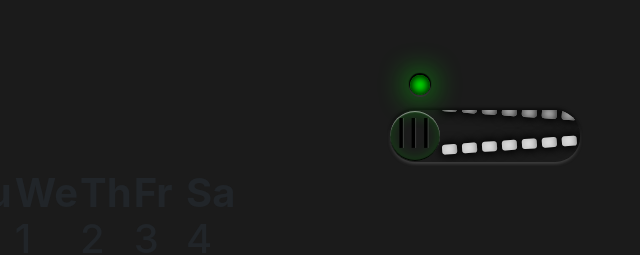
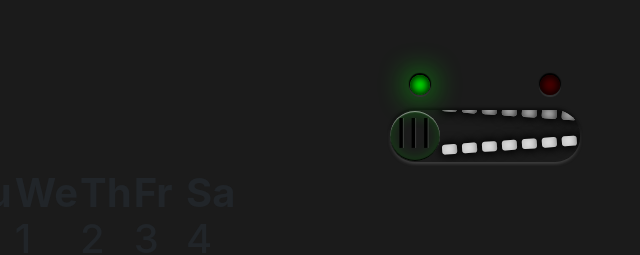
Before and after one commit to stewilondanga/leftright-switcher, a plain HTML site: page index.html in a window 1280 px wide. Shown: the top 255 px of the page, 155-795 px from the left. Drawn offline with nearby package versions, Linux system fonts and the light colour scheme.

Commit message:
add css/styles.css

```diff
--- a/css/styles.css
+++ b/css/styles.css
@@ -125,13 +125,13 @@ label .button:after {
   box-shadow: inset 0 0 10px 2px #000, 0 -1px 1px 1px #000, 0 1px 1px 1px #333, 0 0 30px 0 #0F0;
 }
 
-/*.off {
+.off {
   right: 20px;
   background: #500;
   box-shadow: inset 0 0 10px 2px #000, 0 -1px 1px 1px #000, 0 1px 1px 1px #333;
 }
 
-.on:before, .off:before {
+/*.on:before, .off:before {
   position: absolute;
   top: -30px;
   font-size: 20px;
```
